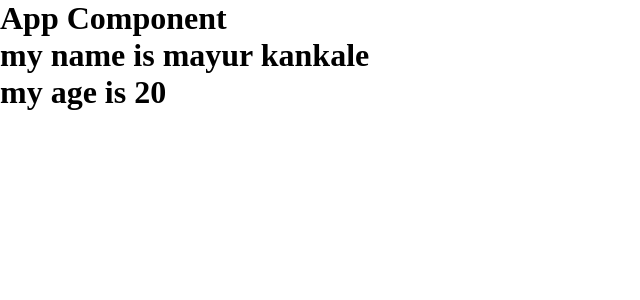
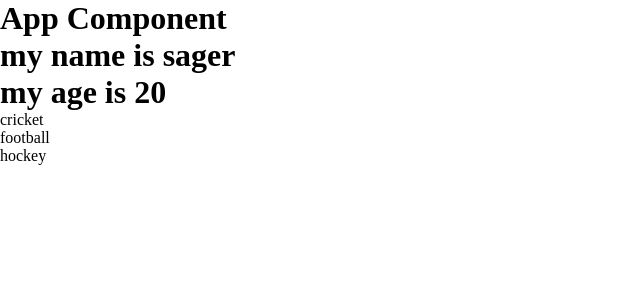
Before and after one commit to mayurkankale1577-source/reactjs, a React (Vite) app: page / in a window 1280 px wide. Shown: the top 300 px of the page, without its empty margins (0-640 px from the left). Built offline with nearby package versions, Linux system fonts and the light colour scheme.

Commit message:
finalupdate

```diff
--- a/src/App.jsx
+++ b/src/App.jsx
@@ -11,6 +11,8 @@ import Propss from "./props/Propss"
 
 
 function App() {
+
+  const hobbys=["cricket","football","hockey"]
   return (
     <>
        <h1>App Component</h1>
@@ -19,7 +21,8 @@ function App() {
        <Func />
        <Arrayobj />
        <Conditional /> */}
-       <Propss name="mayur kankale" age={20}/>
+       <Propss name="sager"  age={20} hobbys={hobbys} />
+
     </>
   )
 }
--- a/src/props/Propss.jsx
+++ b/src/props/Propss.jsx
@@ -10,20 +10,20 @@
 // }
 
 
-// distuctinh props
-function Propss({name, age}) {
-
-
+// distuctinh props  print array value
+function Propss({name="mayur", age, hobbys}) {
 
     return (
         <>
             <h1> my name is {name}</h1>
             <h1> my age is {age}</h1>
+
+            <ul>
+                {hobbys.map((hobby,i)=><li key={i}>{hobby}</li>)}
+            </ul>
         </>
     )
 }
 
 
-
-
 export default Propss
```
